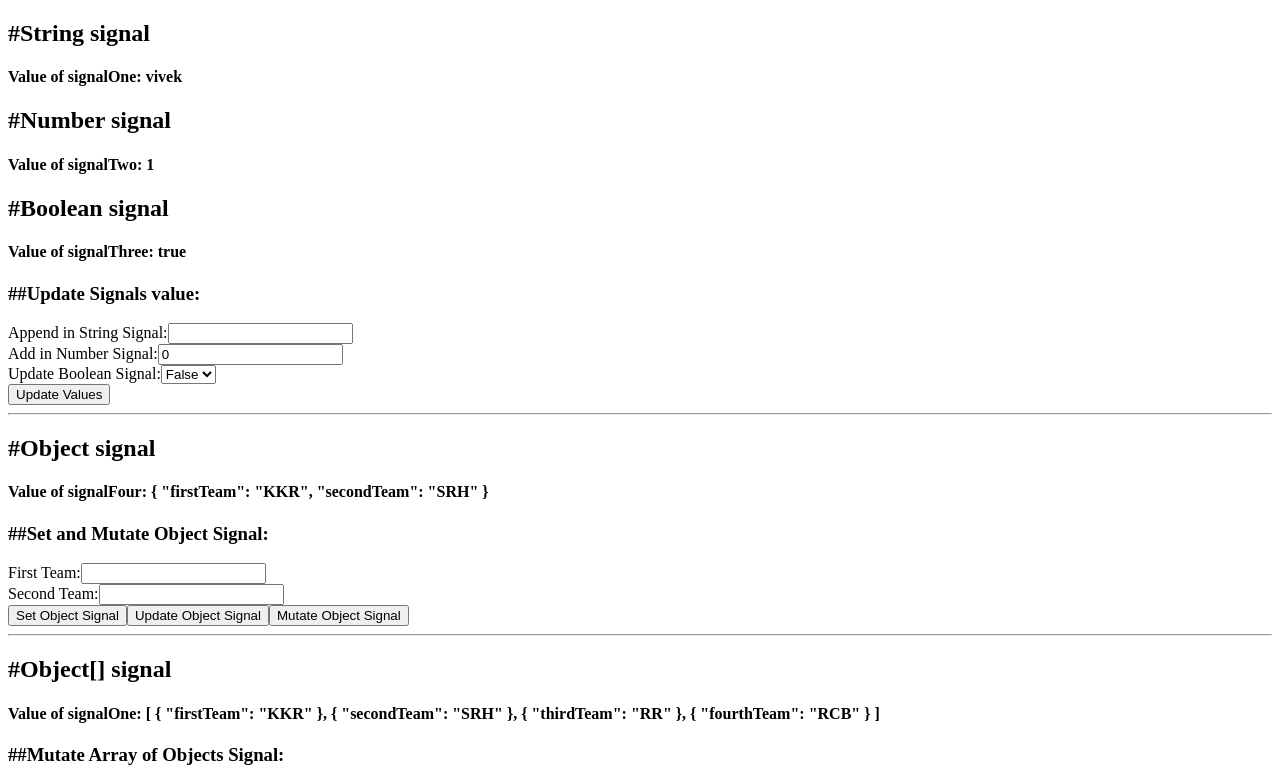
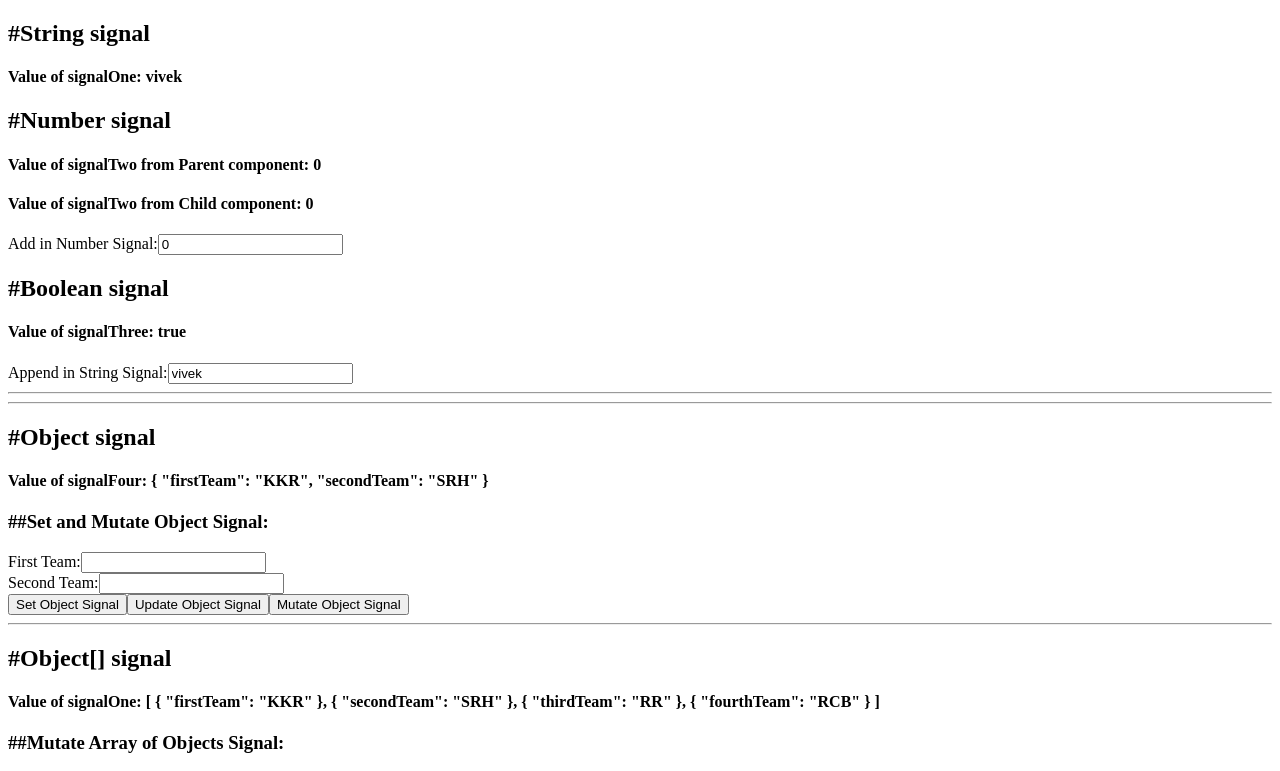
Before and after one commit to vivek-vaghasiya20/bacancy-angular-training, an Angular app: page / in a window 1280 px wide. Shown: the top 771 px of the page. Built offline with nearby package versions, Linux system fonts and the light colour scheme.

Commit message:
task one commit

```diff
--- a/src/app/app.component.html
+++ b/src/app/app.component.html
@@ -1,52 +1,4 @@
-<h2>#String signal</h2>
-<h4>Value of signalOne: {{ signalOne() }}</h4>
-
-<h2>#Number signal</h2>
-<h4>Value of signalTwo: {{ signalTwo() }}</h4>
-
-<h2>#Boolean signal</h2>
-<h4>Value of signalThree: {{ signalThree() }}</h4>
-
-<form (ngSubmit)="updateValues()" #signalForm="ngForm">
-  <h3>##Update Signals value:</h3>
-
-  <div>
-    <label for="signalOne">Append in String Signal:</label>
-    <input
-      type="text"
-      id="signalOne"
-      [(ngModel)]="newSignalOne"
-      name="signalOne"
-      required
-    />
-  </div>
-
-  <div>
-    <label for="signalTwo">Add in Number Signal:</label>
-    <input
-      type="number"
-      id="signalTwo"
-      [(ngModel)]="newSignalTwo"
-      name="signalTwo"
-      required
-    />
-  </div>
-
-  <div>
-    <label for="signalThree">Update Boolean Signal:</label>
-    <select
-      id="signalThree"
-      [(ngModel)]="newSignalThree"
-      name="signalThree"
-      required
-    >
-      <option [value]="true">True</option>
-      <option [value]="false">False</option>
-    </select>
-  </div>
-
-  <button type="submit">Update Values</button>
-</form>
+<app-task-one-parent></app-task-one-parent>
 
 <hr />
 
--- a/src/app/app.component.ts
+++ b/src/app/app.component.ts
@@ -1,10 +1,12 @@
-import { Component, OnInit, Signal, effect, signal } from '@angular/core';
+import {
+  Component,
+  OnInit,
+  WritableSignal,
+  effect,
+  signal,
+} from '@angular/core';
 import { FormBuilder, FormGroup } from '@angular/forms';
-
-interface TeamSignal {
-  firstTeam: string;
-  secondTeam: string;
-}
+import { TeamSignal } from './interface/team.model';
 
 @Component({
   selector: 'app-root',
@@ -15,44 +17,30 @@ export class AppComponent implements OnInit {
   public newSignalOne: string = '';
   public newSignalTwo: number = 0;
   public newSignalThree: boolean = false;
-  public objectFormGroup!: FormGroup;
-  public arrayFormGroup!: FormGroup;
+  public objectFormGroup: FormGroup;
+  public arrayFormGroup: FormGroup;
+  public teamName = signal('');
 
   constructor(public fb: FormBuilder) {
     //show alert on value change
-    effect(() => alert(this.teamName()));
-  }
 
-  ngOnInit(): void {
-    this.initializeForms();
-  }
+    effect(() => {
+      if (this.teamName()) {
+        alert(this.teamName());
+      }
+    });
 
-  private initializeForms(): void {
     this.objectFormGroup = this.fb.group({
-      firstTeam: [''],
-      secondTeam: [''],
+      firstTeam: [null],
+      secondTeam: [null],
     });
 
     this.arrayFormGroup = this.fb.group({
-      newTeam: [''],
+      newTeam: [null],
     });
   }
 
-  //string signal
-  public signalOne = signal<string>('vivek');
-
-  //number signal
-  public signalTwo = signal<number>(1);
-
-  //boolean signal
-  public signalThree = signal<boolean>(true);
-
-  //Function to Update signal
-  public updateValues(): void {
-    this.signalOne.update((value) => value + ' ' + this.newSignalOne);
-    this.signalTwo.update((value) => value + this.newSignalTwo);
-    this.signalThree.update(() => this.newSignalThree);
-  }
+  ngOnInit(): void {}
 
   //object signal
   public signalFour = signal<TeamSignal>({
@@ -101,5 +89,4 @@ export class AppComponent implements OnInit {
   }
 
   // Pass Signal to Child Component
-  public teamName = signal('');
 }
--- a/src/app/app.module.ts
+++ b/src/app/app.module.ts
@@ -4,10 +4,11 @@ import { BrowserModule } from '@angular/platform-browser';
 import { AppComponent } from './app.component';
 import { FormsModule, ReactiveFormsModule } from '@angular/forms';
 import { ChildComponent } from './child/child.component';
+import { FeatureModule } from './feature/feature.module';
 
 @NgModule({
   declarations: [AppComponent, ChildComponent],
-  imports: [BrowserModule, FormsModule, ReactiveFormsModule],
+  imports: [BrowserModule, FormsModule, ReactiveFormsModule, FeatureModule],
   providers: [],
   bootstrap: [AppComponent],
 })
--- a/src/app/child/child.component.ts
+++ b/src/app/child/child.component.ts
@@ -7,7 +7,7 @@ import { FormBuilder, FormGroup } from '@angular/forms';
   styleUrls: ['./child.component.scss'],
 })
 export class ChildComponent implements OnInit {
-  @Input() signalInChild = signal('');
+  @Input() signalInChild = signal('vivek');
   public FormGroup!: FormGroup;
 
   constructor(private fb: FormBuilder) {}
@@ -20,9 +20,9 @@ export class ChildComponent implements OnInit {
   }
 
   private onValueChanges(): void {
-    //this.FormGroup.valueChanges.subscribe((value) => this.signalInChild.set(value.newValue));
-    this.FormGroup.get('newValue')?.valueChanges.forEach((value) => {
-      this.signalInChild.set(value);
-    });
+    this.FormGroup.valueChanges.subscribe((value) => this.signalInChild.set(value.newValue));
+    // this.FormGroup.get('newValue')?.valueChanges.forEach((value) => {
+    //   this.signalInChild.set(value);
+    // });
   }
 }
--- /dev/null
+++ b/src/app/feature/task-one-child/task-one-child.component.html
@@ -0,0 +1,32 @@
+<h4>Value of signalTwo from Child component: {{ signalTwoChild() }}</h4>
+<div>
+  <label for="signalTwo">Add in Number Signal:</label>
+  <input
+    type="number"
+    id="signalTwo"
+    [ngModel]="signalTwoChild()"
+    name="signalTwo"
+    (ngModelChange)="signalTwoChild.set($event)"
+  />
+</div>
+
+<!-- <form #signalForm="ngForm">
+  <h3>##Update Signals value:</h3>
+
+
+
+  <div>
+    <label for="signalThree">Update Boolean Signal:</label>
+    <select
+      id="signalThree"
+      [ngModel]="signalThreeChild()"
+      name="signalThree"
+      required
+    >
+      <option [value]="true">True</option>
+      <option [value]="false">False</option>
+    </select>
+  </div>
+
+  <button type="submit">Update Values</button>
+</form> -->
--- /dev/null
+++ b/src/app/feature/task-one-child/task-one-child.component.ts
@@ -0,0 +1,12 @@
+import { Component, Input, WritableSignal, signal } from '@angular/core';
+import { single } from 'rxjs';
+
+@Component({
+  selector: 'app-task-one-child',
+  templateUrl: './task-one-child.component.html',
+  styleUrls: ['./task-one-child.component.scss'],
+})
+export class TaskOneChildComponent {
+  @Input({ required: true }) signalTwoChild: WritableSignal<number> =
+    signal<number>(0);
+}
--- /dev/null
+++ b/src/app/feature/task-one-parent/task-one-parent.component.html
@@ -0,0 +1,22 @@
+<h2>#String signal</h2>
+<h4>Value of signalOne: {{ signalOne() }}</h4>
+
+<h2>#Number signal</h2>
+<h4>Value of signalTwo from Parent component: {{ signalTwo() }}</h4>
+
+<app-task-one-child [signalTwoChild]="signalTwo"></app-task-one-child>
+
+<h2>#Boolean signal</h2>
+<h4>Value of signalThree: {{ signalThree() }}</h4>
+<div>
+  <label for="signalOne">Append in String Signal:</label>
+  <input
+    type="text"
+    id="signalOne"
+    [ngModel]="signalOne()"
+    name="signalOne"
+    (ngModelChange)="signalOne.set($event)"
+  />
+</div>
+
+<hr />
--- /dev/null
+++ b/src/app/feature/task-one-parent/task-one-parent.component.ts
@@ -0,0 +1,33 @@
+import { Component, WritableSignal, effect, signal } from '@angular/core';
+
+@Component({
+  selector: 'app-task-one-parent',
+  templateUrl: './task-one-parent.component.html',
+  styleUrls: ['./task-one-parent.component.scss'],
+})
+export class TaskOneParentComponent {
+  //string signal
+  public signalOne: WritableSignal<string> = signal<string>('vivek');
+
+  //number signal
+  public signalTwo: WritableSignal<number> = signal<number>(0);
+
+  //boolean signal
+  public signalThree: WritableSignal<boolean> = signal<boolean>(true);
+
+  constructor() {
+    effect(() => {
+      if (this.signalTwo()) {
+        alert(this.signalTwo());
+      }
+    });
+  }
+
+  //Function to Update signal
+  // public updateValue(newValue: any): void {
+  //   // this.signalOne.set()
+  //   this.signalOne.update((value) => value + ' ' + newValue);
+  //   // this.signalTwo.update((value) => value + this.newSignalTwo);
+  //   // this.signalThree.update(() => this.newSignalThree);
+  // }
+}
--- /dev/null
+++ b/src/app/interface/team.model.ts
@@ -0,0 +1,4 @@
+export interface TeamSignal {
+  firstTeam: string;
+  secondTeam: string;
+}
```
Also changed, not shown: src/app/feature/feature.module.ts (added, +12 -0 lines), src/app/feature/task-one-child/task-one-child.component.scss (added), src/app/feature/task-one-parent/task-one-parent.component.scss (added), 2 other files (tests, documents, lock files or other folders).
